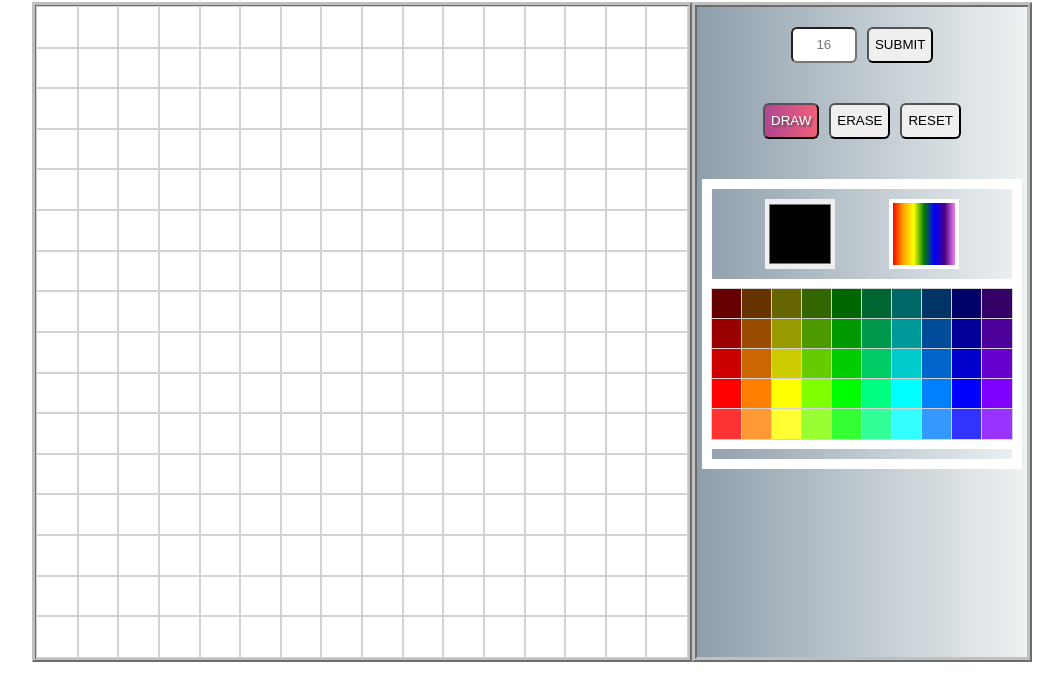
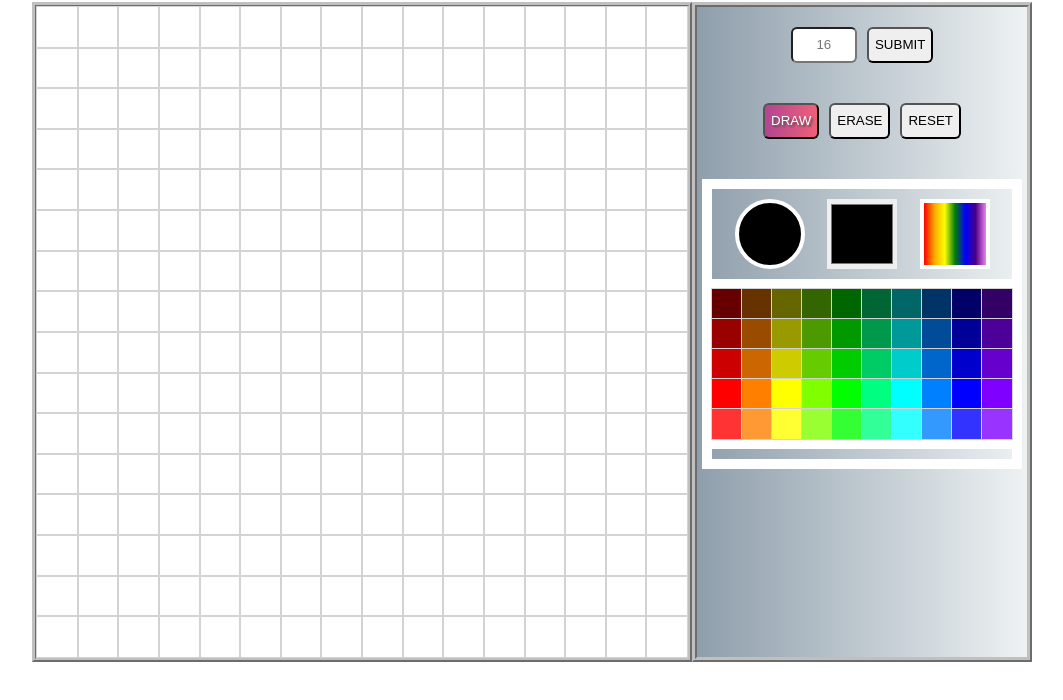
Before and after one commit to MVIVN/etch-a-sketch, a plain HTML site: page index.html in a window 1280 px wide. Shown: the part 86-786 px from the top of the page, without its empty margins (108-1171 px from the left). Drawn offline with Linux system fonts and the light colour scheme.

Commit message:
Add ability to choose pencil color via palette and display current color

```diff
--- a/script.js
+++ b/script.js
@@ -4,7 +4,6 @@ let numOfBoxes = 16; // default value when user opens the sketchpad
 createGrid(numOfBoxes); // function called to set default grid
 draw(); // calls function to enable drawing before user input
 let pencilColor = '#000000'
-
 
 // Control Box
 const controlBox = document.querySelector('#control-box');
@@ -51,6 +50,9 @@ colorfulContainer.setAttribute('id', 'colorful-container');
 const colorPicker = document.createElement('div');
 colorPicker.setAttribute('id', 'color-picker-div');
 
+const currentColor = document.createElement('div');
+currentColor.setAttribute('id', 'current-color');
+
 const colorInput = document.createElement('input');
 colorInput.setAttribute('type', 'color');
 colorInput.setAttribute('id', 'color-input')
@@ -61,6 +63,8 @@ colorInput.addEventListener('change', function() {
 
 const rainbowButton = document.createElement('div');
 rainbowButton.setAttribute('id', 'rainbow-button');
+
+colorPicker.appendChild(currentColor);
 colorPicker.appendChild(colorInput);
 colorPicker.appendChild(rainbowButton);
 
@@ -133,6 +137,12 @@ function createPalette () {
         colorbox.setAttribute('id', 'color-box');
         colorbox.setAttribute('style', `background-color: ${colorPalette[j]}`)
         colorPaletteContainer.appendChild(colorbox);
+        colorbox.addEventListener('click', function() {
+            pencilColor = colorbox.style.backgroundColor;
+            draw();
+            activeButton(drawButton, eraseButton);
+            currentColor.style.backgroundColor = colorbox.style.backgroundColor;
+        });
     }
 }
 
@@ -180,6 +190,7 @@ function resetCanvas () {
     const gridBox = document.querySelectorAll('div.grid-item'); //nodelist
     gridBox.forEach(box =>
         {box.setAttribute('style', 'background-color: white')});
+    activeButton(drawButton, eraseButton);
 }
 
 function activeButton (active, disabled1) {
--- a/style.css
+++ b/style.css
@@ -76,6 +76,15 @@
     justify-content: space-evenly;
 }
 
+#current-color {
+    width: 62px;
+    height: 62px;
+    border: 4px solid white;
+    border-radius: 50%;
+    margin-top: 10px;
+    background-color: black;
+}
+
 #color-input {
     width: 70px;
     height: 70px;
```
Also changed, not shown: 1 other file.
